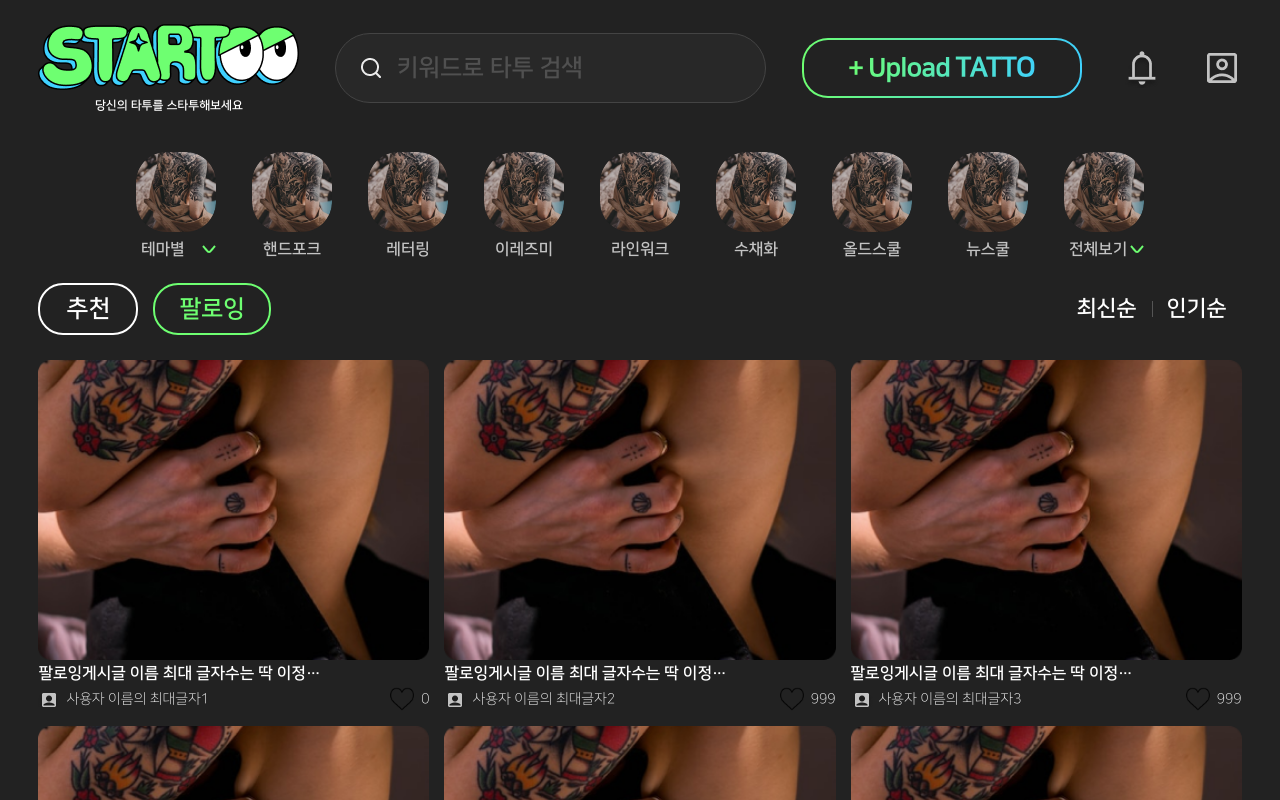
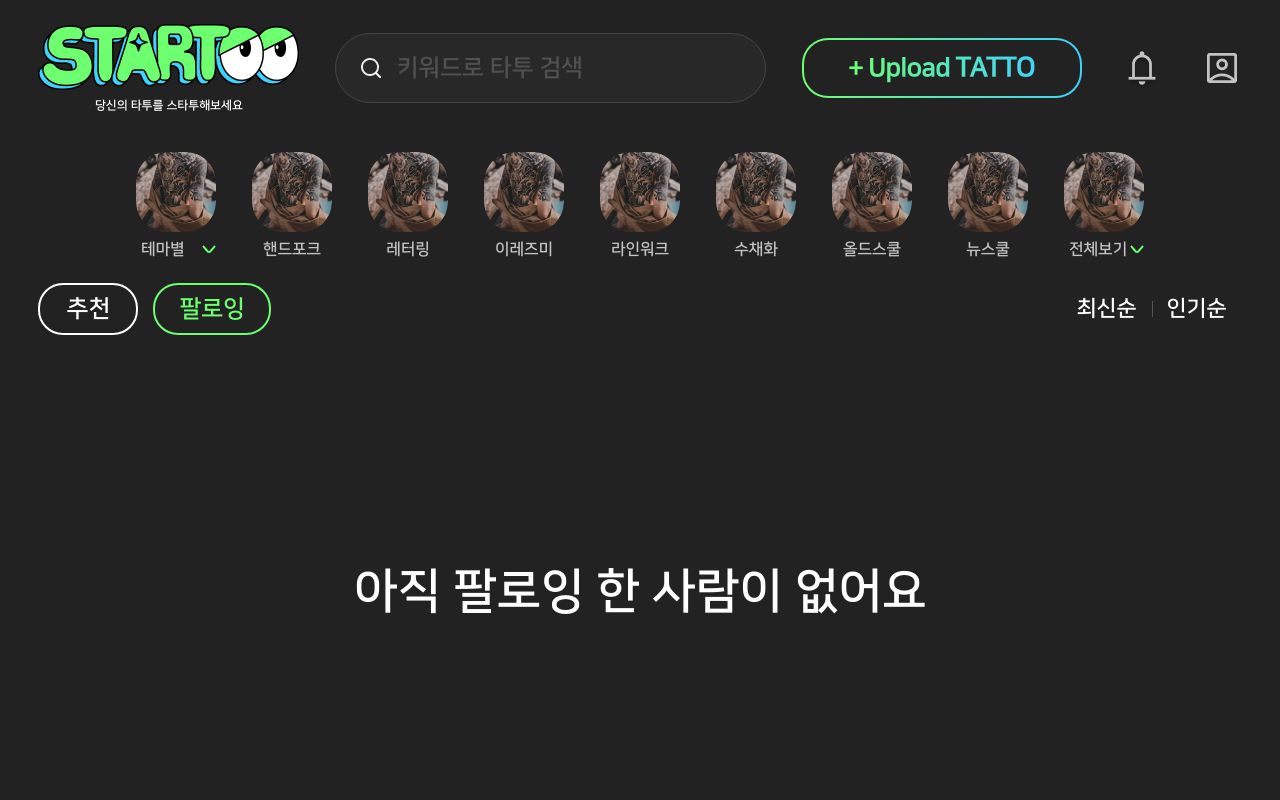
Before and after one commit to ParkSang-il/starttoo, a React (Create React App) app: page / in a window 1280 px wide. Both pictures are taken after a click on the button "팔로잉". Shown: the top 800 px of the page. Built offline with nearby package versions, Linux system fonts and the light colour scheme.

Commit message:
한거까지

```diff
--- a/src/assets/css/layout.css
+++ b/src/assets/css/layout.css
@@ -384,7 +384,16 @@ footer .inner.mobile-footer {
   .menu-tatto .menu-btn {
     position: absolute;
     left: 0;
-    display: block;
+    display: -webkit-box;
+    display: -ms-flexbox;
+    display: flex;
+    -webkit-box-pack: center;
+        -ms-flex-pack: center;
+            justify-content: center;
+    -webkit-box-align: center;
+        -ms-flex-align: center;
+            align-items: center;
+    height: 60px;
     padding-left: 3%;
     z-index: 2;
     background: #333;
--- a/src/assets/css/list.css
+++ b/src/assets/css/list.css
@@ -114,6 +114,20 @@
   line-height: 24px;
   font-size: 0.875em;
 }
+.img-list ul li.none-list {
+  display: -webkit-box;
+  display: -ms-flexbox;
+  display: flex;
+  -webkit-box-pack: center;
+      -ms-flex-pack: center;
+          justify-content: center;
+  -webkit-box-align: center;
+      -ms-flex-align: center;
+          align-items: center;
+  height: 58vh;
+  font-size: 3em;
+  font-weight: bold;
+}
 
 @media (max-width: 1080px) {
   .list-menu .list-btn button {
@@ -123,6 +137,9 @@
     min-width: 70px;
     padding: 7px 20px;
     font-size: 1.141em;
+  }
+  .img-list ul li.none-list {
+    height: 64vh;
   }
 }
 .view-layer-wrap {
--- a/src/assets/scss/layout.scss
+++ b/src/assets/scss/layout.scss
@@ -369,7 +369,8 @@ footer{
         .menu-btn{
            position: absolute;
            left:0;
-           display: block;
+           @include flexCenter;
+           height:60px;
            padding-left:3%;
            z-index: 2;
            background:#333;
--- a/src/assets/scss/list.scss
+++ b/src/assets/scss/list.scss
@@ -98,6 +98,12 @@
                     }
                 }
             }
+            &.none-list{
+                @include flexCenter;
+                height:58vh;
+                font-size:3em;
+                font-weight:bold;
+            }
         }
     }
 }
@@ -115,6 +121,13 @@
                     font-size:1.141em;
                 }
 
+            }
+        }
+    }
+    .img-list{
+        ul{
+            li.none-list{
+                height:64vh;
             }
         }
     }
--- a/src/db/list.json
+++ b/src/db/list.json
@@ -59,47 +59,6 @@
 
     ],
     "followerList" : [
-      {
-        "id": 1,
-        "img":"/img/main/img_list.png",
-        "tit": "팔로잉게시글 이름 최대 글자수는 딱 이정도1",
-        "name": "사용자 이름의 최대글자1",
-        "like": 0
-      },
-      {
-        "id": 2,
-        "img":"/img/main/img_list.png",
-        "tit": "팔로잉게시글 이름 최대 글자수는 딱 이정도2",
-        "name": "사용자 이름의 최대글자2",
-        "like": 999
-      },
-      {
-        "id": 3,
-        "img":"/img/main/img_list.png",
-        "tit": "팔로잉게시글 이름 최대 글자수는 딱 이정도3",
-        "name": "사용자 이름의 최대글자3",
-        "like": 999
-      },
-      {
-        "id": 4,
-        "img":"/img/main/img_list.png",
-        "tit": "팔로잉게시글 이름 최대 글자수는 딱 이정도4",
-        "name": "사용자 이름의 최대글자4",
-        "like": 999
-      },
-      {
-        "id": 5,
-        "img":"/img/main/img_list.png",
-        "tit": "팔로잉게시글 이름 최대 글자수는 딱 이정도5",
-        "name": "사용자 이름의 최대글자5",
-        "like": 999
-      },
-      {
-        "id": 6,
-        "img":"/img/main/img_list.png",
-        "tit": "팔로잉게시글 이름 최대 글자수는 딱 이정도6",
-        "name": "사용자 이름의 최대글자6",
-        "like": 999
-      }
+
     ]
   }
--- a/src/pages/List.js
+++ b/src/pages/List.js
@@ -6,9 +6,10 @@ import ModalView from './ModalView';
 
 
 export default function List() {
-    const [idx, setIdx] = useState(0);
-    const [like, unlike] = useState(false);
-    const listView = useRef();
+    const [idx, setIdx] = useState(0);  //메뉴
+    const [like, unlike] = useState(false); // 좋아요
+    const listView = useRef(); // 테스트
+    var followerList;
 
     const menuArr =[
         {name:'추천', con:'recommendList',key:1},
@@ -21,7 +22,6 @@ export default function List() {
     const likeClick = () =>{
         unlike(!like);
     }
-    const listName = menuArr[idx].con;
 
 
     //추천게시글
@@ -41,8 +41,9 @@ export default function List() {
           </li>
         );
     });
-    //팔로워게시글
-    const followerList = listData.followerList.map((item) => {
+
+    //팔로잉게시글
+    const follower = listData.followerList.map((item) => {
         return (
             <li key={item.id}>
                 <div className='img-box'><img src={item.img} alt="" /></div>
@@ -57,6 +58,13 @@ export default function List() {
         );
     });
 
+    //팔로잉 게시글 없을때
+    const followerNone = <li className="none-list">아직 팔로잉 한 사람이 없어요</li>;
+    if(listData.followerList.length === 0){
+        followerList = followerNone;
+    }else{
+        followerList = follower;
+    }
 
     return (
         <section className='content'>
@@ -82,7 +90,7 @@ export default function List() {
                 </div>
                 <div className='img-list'>
                     <ul>
-                       {menuArr[idx].con === 'recommendList' ? recommendList :followerList}
+                        {menuArr[idx].con === 'recommendList' ? recommendList : followerList}
                     </ul>
                 </div>
             </div>
```
Also changed, not shown: src/assets/css/list.min.css (+1 -1 lines), src/assets/css/layout.min.css. Lines whose indentation alone changed are shown as unchanged.
